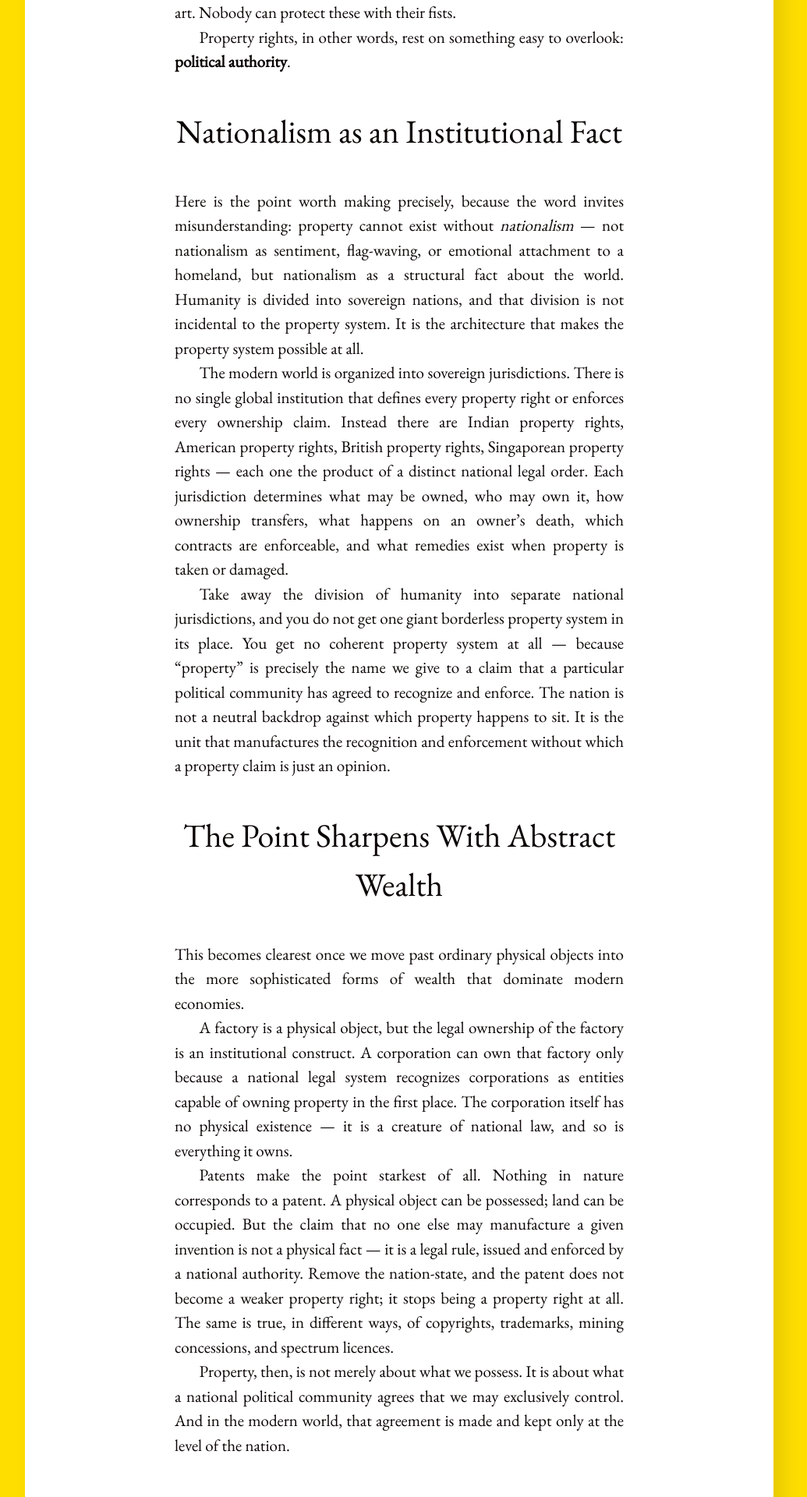
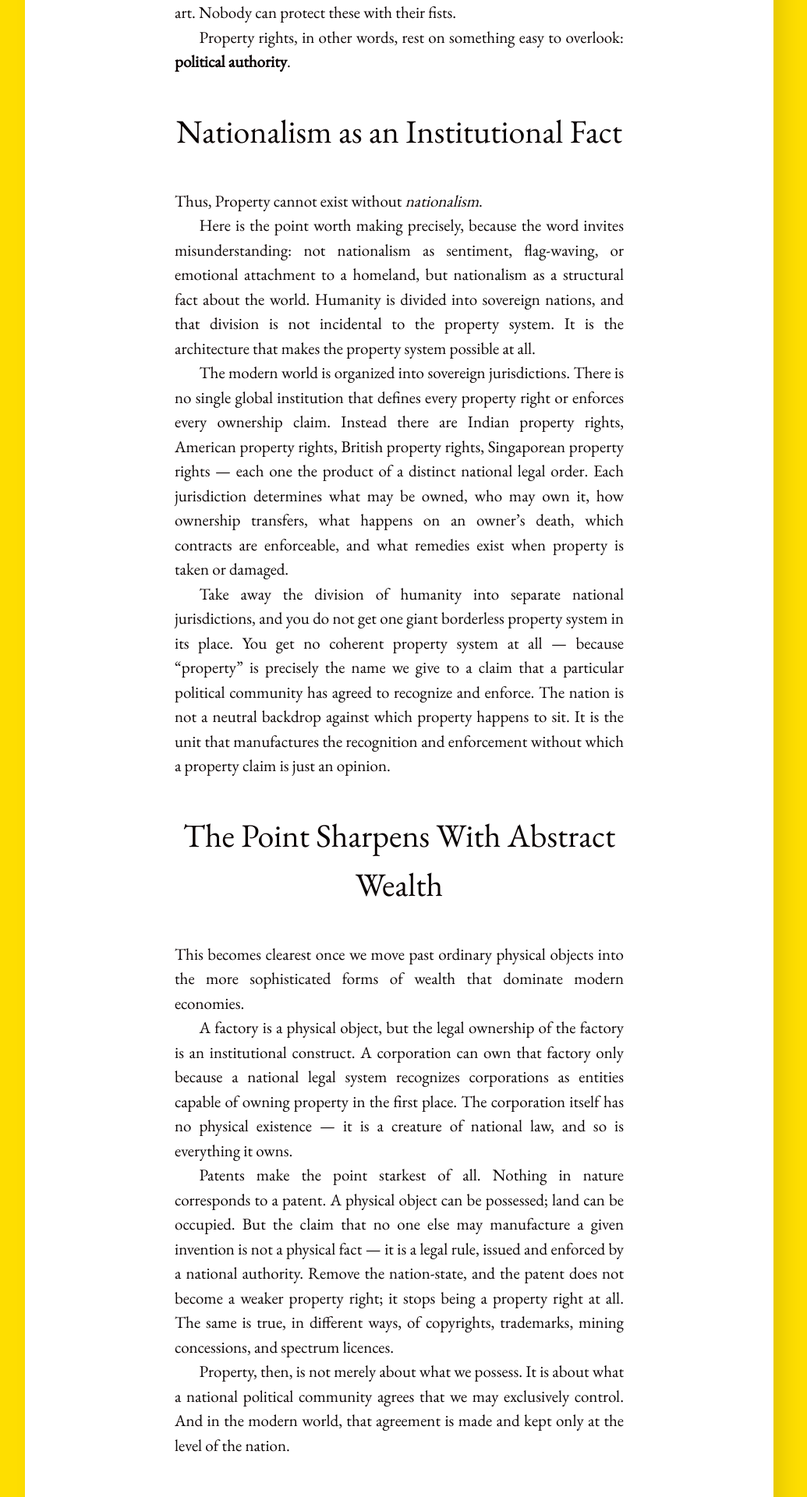
Before and after one commit to gopi-suvanam/gopi-suvanam.github.io, a Jekyll site: the page built from _posts/2026-08-28-Property-Rights-and-Nationalism.md, in a window 1280 px wide. Shown: the part 1155-3075 px from the top of the page at 78% size, without its empty margins (128-1163 px from the left). Built offline with Jekyll 4.4.1, drawn with Linux system fonts in a browser that asks for light colours; some of the changed text lies outside the part shown.

Commit message:
Update 2026-08-28-Property-Rights-and-Nationalism.md

```diff
--- a/_posts/2026-08-28-Property-Rights-and-Nationalism.md
+++ b/_posts/2026-08-28-Property-Rights-and-Nationalism.md
@@ -18,7 +18,9 @@ Property rights, in other words, rest on something easy to overlook: **political
 
 ## Nationalism as an Institutional Fact
 
-Here is the point worth making precisely, because the word invites misunderstanding: property cannot exist without *nationalism* — not nationalism as sentiment, flag-waving, or emotional attachment to a homeland, but nationalism as a structural fact about the world. Humanity is divided into sovereign nations, and that division is not incidental to the property system. It is the architecture that makes the property system possible at all.
+Thus, Property cannot exist without *nationalism*.
+
+Here is the point worth making precisely, because the word invites misunderstanding:  not nationalism as sentiment, flag-waving, or emotional attachment to a homeland, but nationalism as a structural fact about the world. Humanity is divided into sovereign nations, and that division is not incidental to the property system. It is the architecture that makes the property system possible at all.
 
 The modern world is organized into sovereign jurisdictions. There is no single global institution that defines every property right or enforces every ownership claim. Instead there are Indian property rights, American property rights, British property rights, Singaporean property rights — each one the product of a distinct national legal order. Each jurisdiction determines what may be owned, who may own it, how ownership transfers, what happens on an owner's death, which contracts are enforceable, and what remedies exist when property is taken or damaged.
 
@@ -51,6 +53,8 @@ This leads to the broader proposition at the heart of the argument: **property i
 
 The division of humanity into sovereign nations is therefore not a background fact that property happens to coexist with. It is part of the institutional architecture within which modern property exists — arguably the load-bearing part.
 
+May be there could have been a society without borders and nations, as a result without large scale property hoarding. But that is not the world we are living in.
+
 ## How Are Property Owners Actually Paying the State?
 
 Perhaps the most interesting question, is not whether property could exist without the nation-state. On the argument above, it cannot — not in anything like its modern form. The more interesting question is whether we have properly distinguished the different things the nation protects when it protects "property" — and whether the economic returns generated by that national protection should always flow entirely to the private owner, or whether the nation, having manufactured the claim, has some claim of its own on the value it creates.
```
